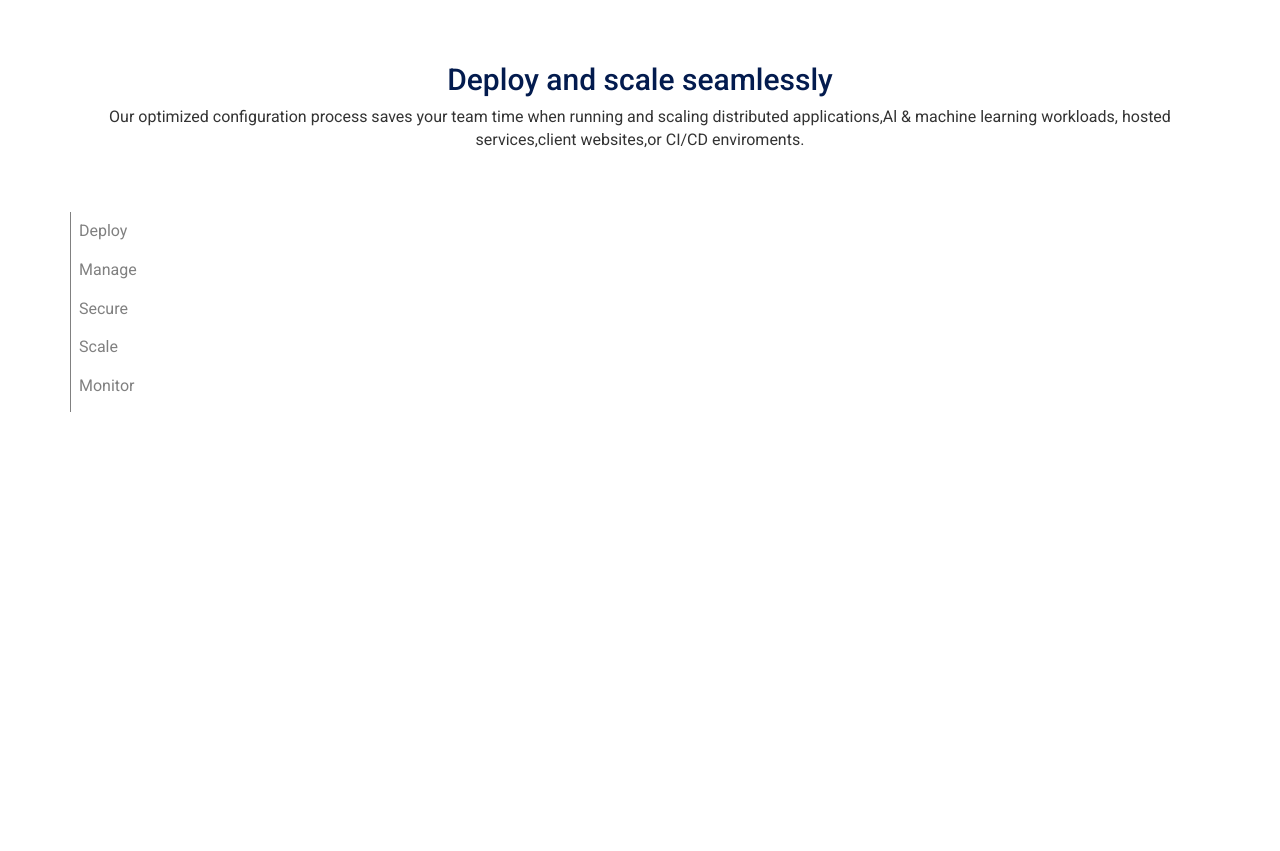
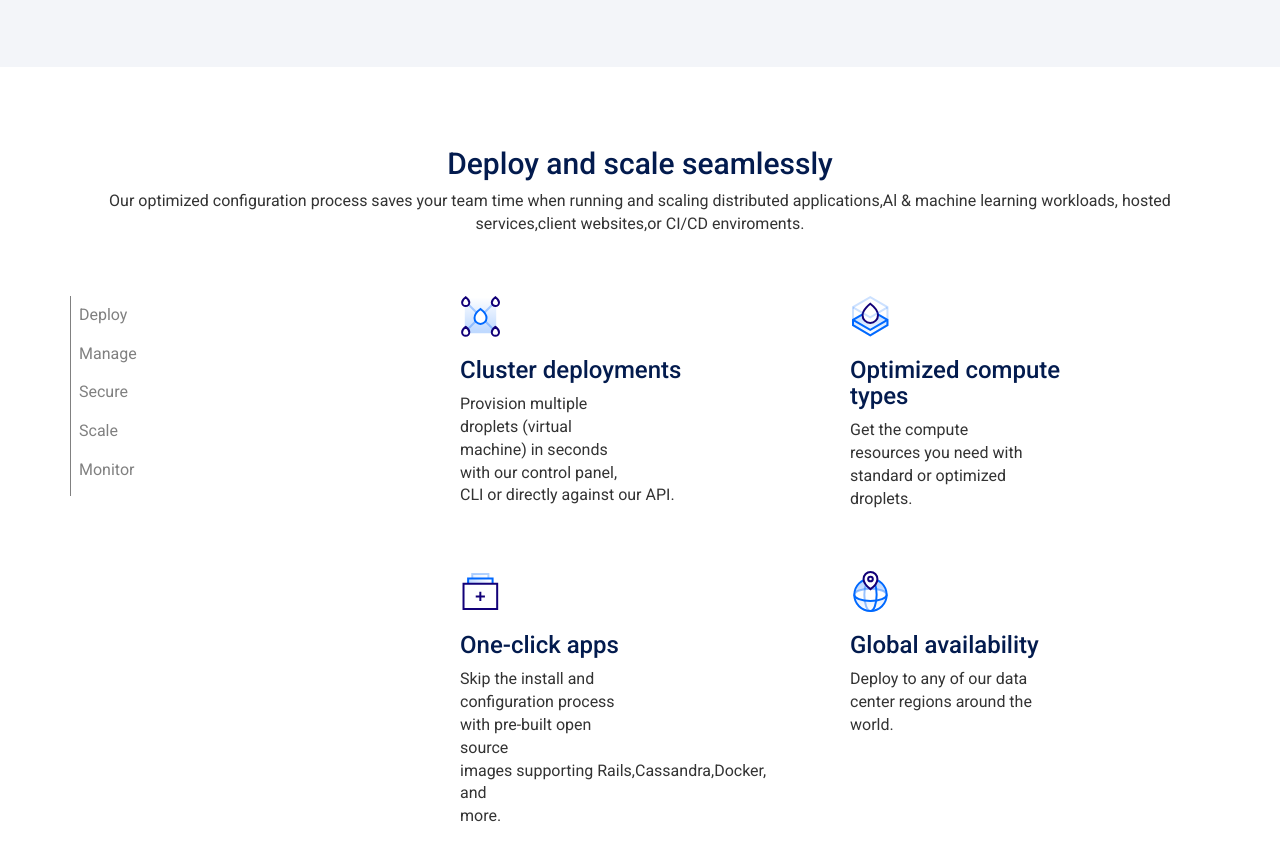
Before and after one commit to gscogna/html-css-digitalocean, a plain HTML site: page index.html in a window 1280 px wide. Shown: the part 833-1684 px from the top of the page. Before the commit the page ends 1258 px from the top, so only its background shows below. Drawn offline with nearby package versions, Linux system fonts and the light colour scheme.

Commit message:
inizio designed

```diff
--- a/css/style.css
+++ b/css/style.css
@@ -182,7 +182,8 @@ body{
 
 /* Section logo */
 .logo{
-    background-color: #f3f5f9
+    background-color: #f3f5f9;
+    height:300px;
 }
 
 .loghi_section img{
@@ -218,3 +219,5 @@ body{
     display: block;
     padding: 8px;
 }
+
+/* section designed*/
--- a/index.html
+++ b/index.html
@@ -78,7 +78,7 @@
                             <input type="password" name="password" value="" placeholder="Password">
                           </div>
                           <div class="margin_bottom_10">
-                            <input type="submit" name="" value="Create your account" class="btn btn-default btn_blue_opacity">
+                            <input type="submit" name="c" value="Create your account" class="btn btn-default btn_blue_opacity">
                           </div>
 
                           <div class="margin_bottom_10">
@@ -118,7 +118,7 @@
                         <a class="color_lightblue " href="#">View customers stories &gt;</a>
                     </div>
                 </div>
-            </div>
+
         </section>
 <!-- section main 2-parte -->
         <section class="deploy">
@@ -137,15 +137,41 @@
                             <span>Monitor</span>
                         </div>
                     </div>
-                    <div class="col-xs-12 col-sm-4"></div>
-                    <div class="col-xs-12 col-sm-4"></div>
-                    <div class="col-xs-12 col-sm-6"></div>
-                    <div class="col-xs-12 col-sm-6"></div>
+                    <div class="col-xs-12 col-sm-4 margin_top_50">
+                        <div class="box">
+                            <img src="img/cluster-deploy.svg" alt="cluster">
+                            <h3 class="color_blu">Cluster deployments</h3>
+                            <p>Provision multiple <br> droplets (virtual <br> machine) in seconds <br> with our control panel, <br>CLI or directly against our API.</p>
+                        </div>
+                    </div>
+                    <div class="col-xs-12 col-sm-4 margin_top_50">
+                        <div class="box">
+                            <img src="img/optimized-compute.svg" alt="Optimized">
+                            <h3 class="color_blu">Optimized compute <br>types</h3>
+                            <p>Get the compute <br> resources you need with <br> standard or optimized <br> droplets.</p>
+                        </div>
+                    </div>
+                    <div class="col-xs-12 col-sm-4 col-sm-offset-4 margin_top_50">
+                        <div class="box">
+                            <img src="img/one-click.svg" alt="pages">
+                            <h3 class="color_blu">One-click apps</h3>
+                            <p>Skip the install and <br> configuration process <br>
+                            with pre-built open <br>source <br> images supporting Rails,Cassandra,Docker,<br> and <br> more.</p>
+                        </div>
+                    </div>
+                    <div class="col-xs-12 col-sm-4 margin_top_50">
+                        <div class="box">
+                            <img src="img/global.svg" alt="global">
+                            <h3 class="color_blu">Global availability</h3>
+                            <p>Deploy to any of our data <br> center regions around the <br>
+                            world.</p>
+                        </div>
+                    </div>
                 </div>
             </div>
 
         </section>
-
+<!-- section main 3-parte -->
         <section class="designed">
             <div class="container">
                 <div class="row">
@@ -154,8 +180,6 @@
                     </div>
                 </div>
             </div>
-
-
         </section>
 
         <section class="features">
```
